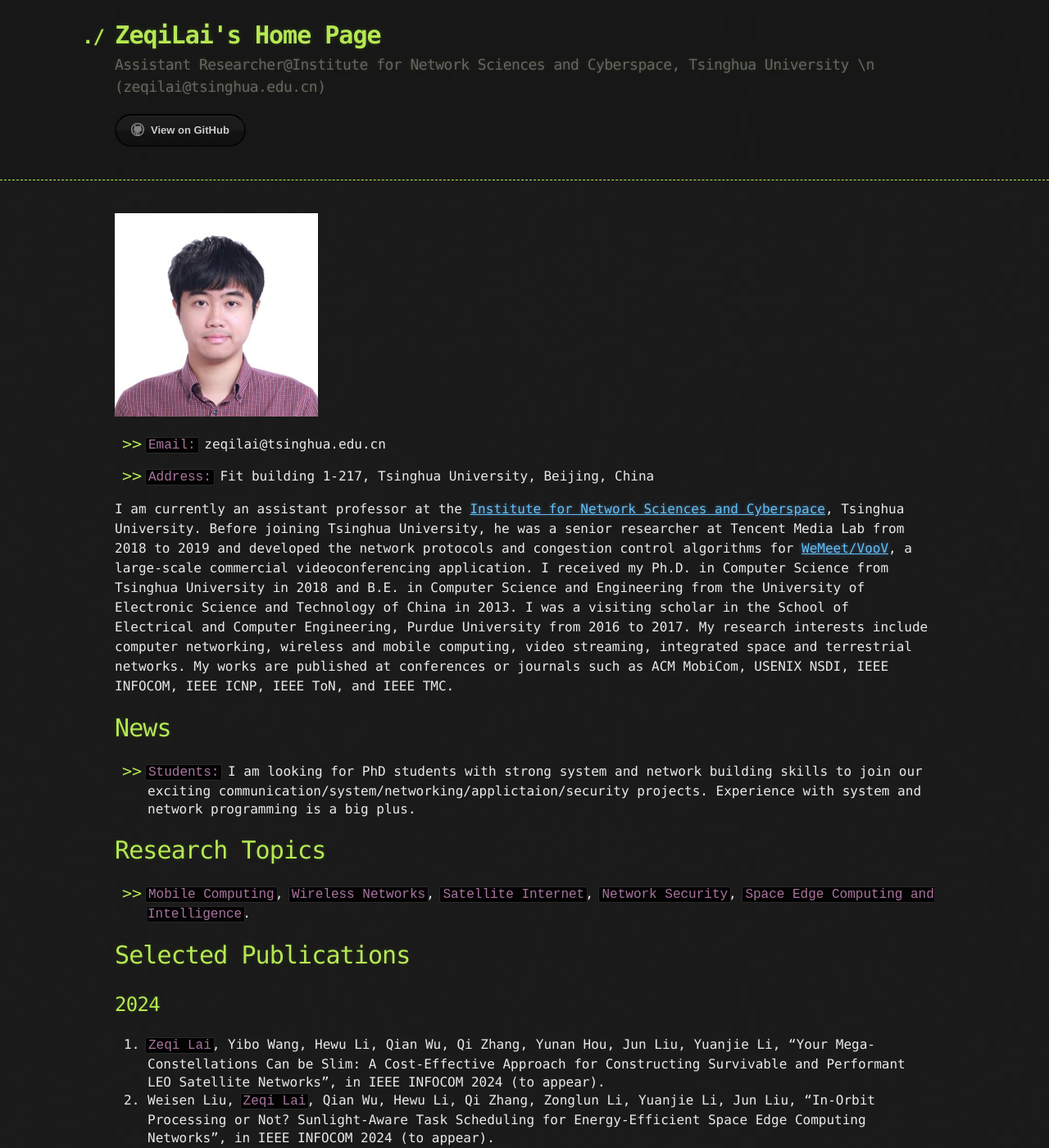
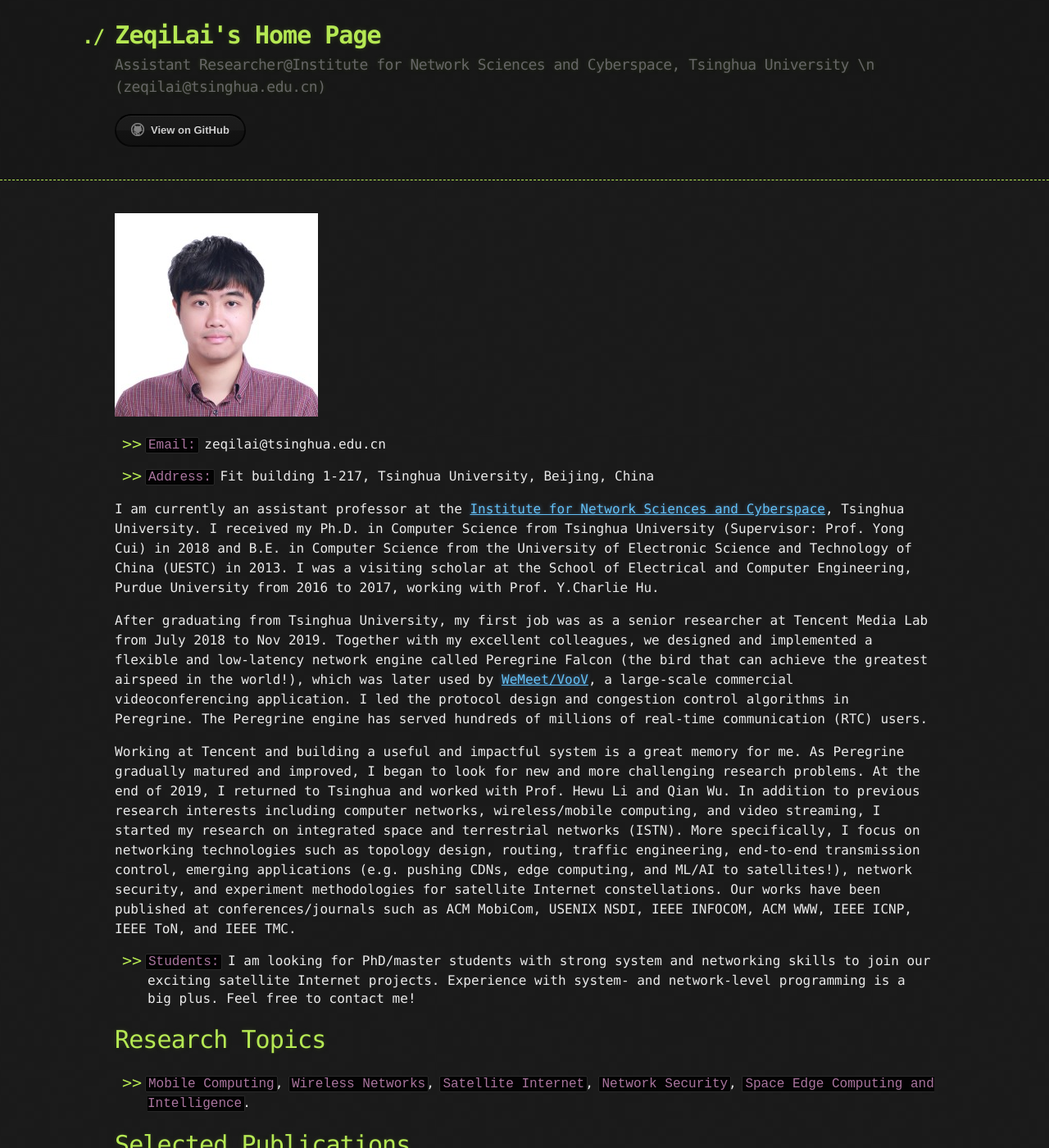
Before and after one commit to lzq8272587/lzq8272587.github.io, a Jekyll site: the page built from index.md, in a window 1280 px wide and 1400 px high. Shown: the whole window at 82% size. Built offline with Jekyll 4.4.1, drawn with Linux system fonts in a browser that asks for light colours; our own code applies the rules of GitHub Pages for plain Markdown files.

Commit message:
Update index.md

```diff
--- a/index.md
+++ b/index.md
@@ -6,12 +6,13 @@
 
 * `Address:` Fit building 1-217, Tsinghua University, Beijing, China
 
-I am currently an assistant professor at the [Institute for Network Sciences and Cyberspace](https://www.insc.tsinghua.edu.cn/), Tsinghua University. Before joining Tsinghua University, he was a senior researcher at Tencent Media Lab from 2018 to 2019 and developed the network protocols and congestion control algorithms for [WeMeet/VooV](https://voovmeeting.com/), a large-scale commercial videoconferencing application. I received my Ph.D. in Computer Science from Tsinghua University in 2018 and B.E. in Computer Science and Engineering from the University of Electronic Science and Technology of China in 2013. I was a visiting scholar in the School of Electrical and Computer Engineering, Purdue University from 2016 to 2017. My research interests include computer networking, wireless and mobile computing, video streaming, integrated space and terrestrial networks. My works are published at conferences or journals such as ACM MobiCom, USENIX NSDI, IEEE INFOCOM, IEEE ICNP, IEEE ToN, and IEEE TMC.
+I am currently an assistant professor at the [Institute for Network Sciences and Cyberspace](https://www.insc.tsinghua.edu.cn/), Tsinghua University. I received my Ph.D. in Computer Science from Tsinghua University (Supervisor: Prof. Yong Cui) in 2018 and B.E. in Computer Science from the University of Electronic Science and Technology of China (UESTC) in 2013. I was a visiting scholar at the School of Electrical and Computer Engineering, Purdue University from 2016 to 2017, working with Prof. Y.Charlie Hu.
 
+After graduating from Tsinghua University, my first job was as a senior researcher at Tencent Media Lab from July 2018 to Nov 2019. Together with my excellent colleagues, we designed and implemented a flexible and low-latency network engine called Peregrine Falcon (the bird that can achieve the greatest airspeed in the world!), which was later used by [WeMeet/VooV](https://voovmeeting.com/), a large-scale commercial videoconferencing application. I led the protocol design and congestion control algorithms in Peregrine. The Peregrine engine has served hundreds of millions of real-time communication (RTC) users.
 
-# News
+Working at Tencent and building a useful and impactful system is a great memory for me. As Peregrine gradually matured and improved, I began to look for new and more challenging research problems. At the end of 2019, I returned to Tsinghua and worked with Prof. Hewu Li and Qian Wu. In addition to previous research interests including computer networks, wireless/mobile computing, and video streaming, I started my research on integrated space and terrestrial networks (ISTN). More specifically, I focus on networking technologies such as topology design, routing, traffic engineering, end-to-end transmission control, emerging applications (e.g. pushing CDNs, edge computing, and ML/AI to satellites!), network security, and experiment methodologies for satellite Internet constellations. Our works have been published at conferences/journals such as ACM MobiCom, USENIX NSDI, IEEE INFOCOM, ACM WWW, IEEE ICNP, IEEE ToN, and IEEE TMC.
 
-* `Students:` I am looking for PhD students with strong system and network building skills to join our exciting communication/system/networking/applictaion/security projects. Experience with system and network programming is a big plus.
+* `Students:` I am looking for PhD/master students with strong system and networking skills to join our exciting satellite Internet projects. Experience with system- and network-level programming is a big plus. Feel free to contact me!
 
 [//]: <!--  * Tutorial on Integrated Satellite and Terrestrial Networks (ISTN) at ACM SIGCOMM 2021 [https://conferences.sigcomm.org/sigcomm/2021/ISTN-tutorial.html](https://conferences.sigcomm.org/sigcomm/2021/ISTN-tutorial.html). -->
 
```
